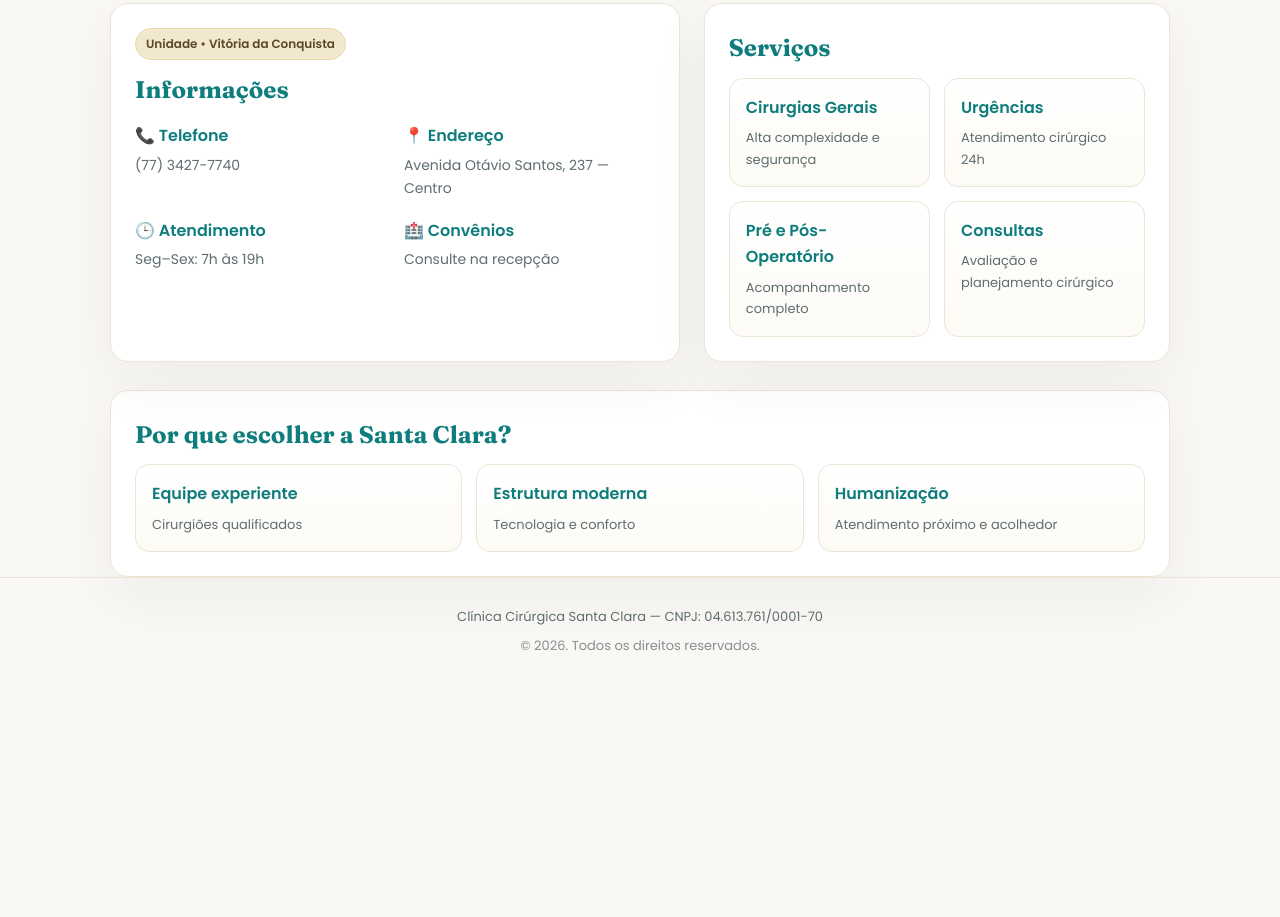
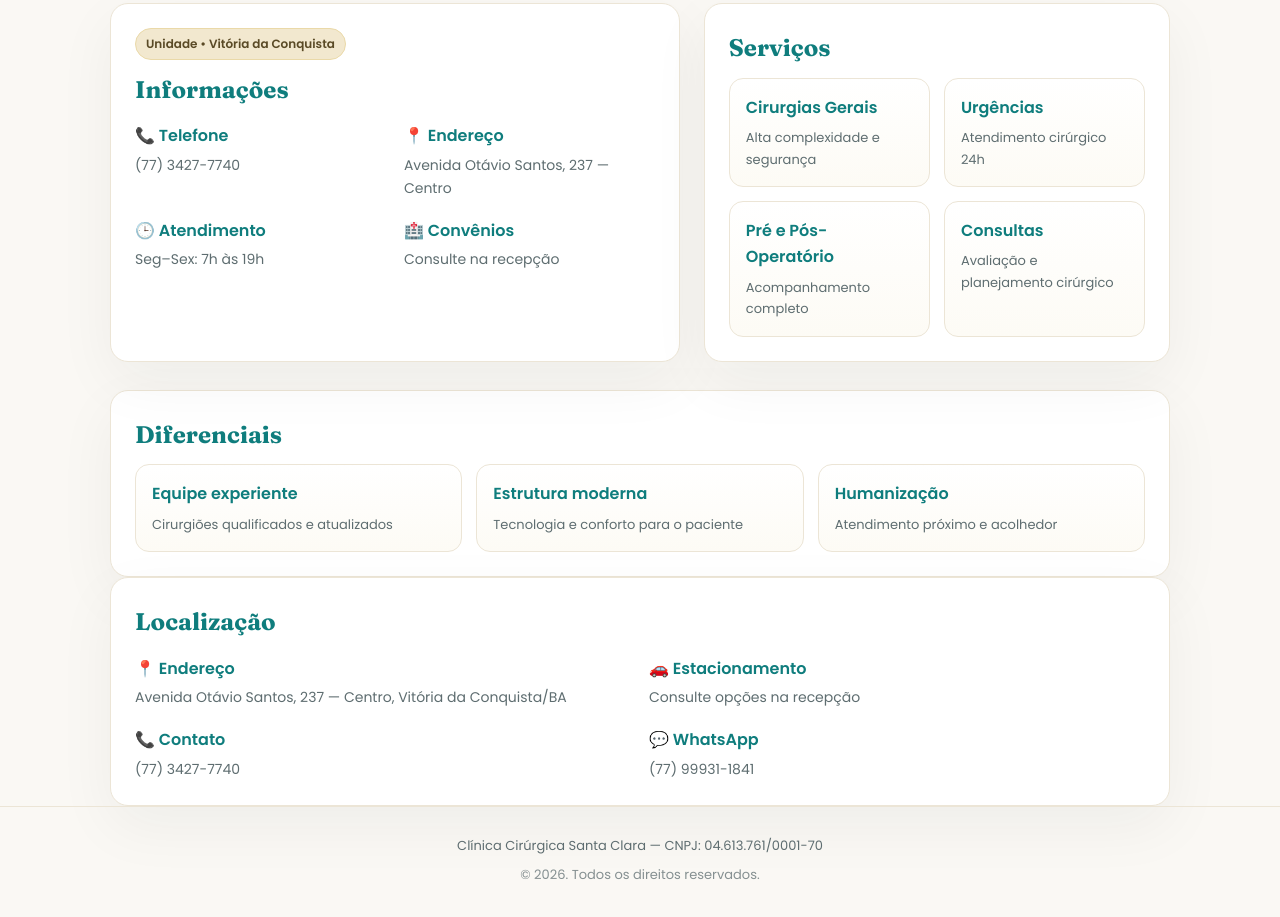
Before and after one commit to marquesemoreno/santaclara, a website: page index.html in a window 1280 px wide. Shown: the part 197-1114 px from the top of the page. Before the commit the page ends 894 px from the top, so only its background shows below. Drawn offline with Linux system fonts and the light colour scheme.

Commit message:
docs: adiciona seções diferenciais e localização no site Santa Clara

```diff
--- a/index.html
+++ b/index.html
@@ -39,7 +39,7 @@
     .brand-mark {
       width: 64px; height: 64px; border-radius: 16px;
       background: #fff; border: 1px solid var(--border);
-      display: grid; place-items: center; font-size: 28px;
+      display: grid; place-items: center;
       box-shadow: 0 10px 30px rgba(15,125,125,0.08);
     }
     header h1 {
@@ -177,11 +177,37 @@
   <section>
     <div class="wrap">
       <div class="card">
-        <h2>Por que escolher a Santa Clara?</h2>
+        <h2>Diferenciais</h2>
         <div class="services" style="grid-template-columns: repeat(3, 1fr);">
-          <div class="service"><strong>Equipe experiente</strong><p>Cirurgiões qualificados</p></div>
-          <div class="service"><strong>Estrutura moderna</strong><p>Tecnologia e conforto</p></div>
+          <div class="service"><strong>Equipe experiente</strong><p>Cirurgiões qualificados e atualizados</p></div>
+          <div class="service"><strong>Estrutura moderna</strong><p>Tecnologia e conforto para o paciente</p></div>
           <div class="service"><strong>Humanização</strong><p>Atendimento próximo e acolhedor</p></div>
+        </div>
+      </div>
+    </div>
+  </section>
+
+  <section>
+    <div class="wrap">
+      <div class="card">
+        <h2>Localização</h2>
+        <div class="info-grid">
+          <div class="info-item">
+            <strong>📍 Endereço</strong>
+            <p>Avenida Otávio Santos, 237 — Centro, Vitória da Conquista/BA</p>
+          </div>
+          <div class="info-item">
+            <strong>🚗 Estacionamento</strong>
+            <p>Consulte opções na recepção</p>
+          </div>
+          <div class="info-item">
+            <strong>📞 Contato</strong>
+            <p>(77) 3427-7740</p>
+          </div>
+          <div class="info-item">
+            <strong>💬 WhatsApp</strong>
+            <p>(77) 99931-1841</p>
+          </div>
         </div>
       </div>
     </div>
```
